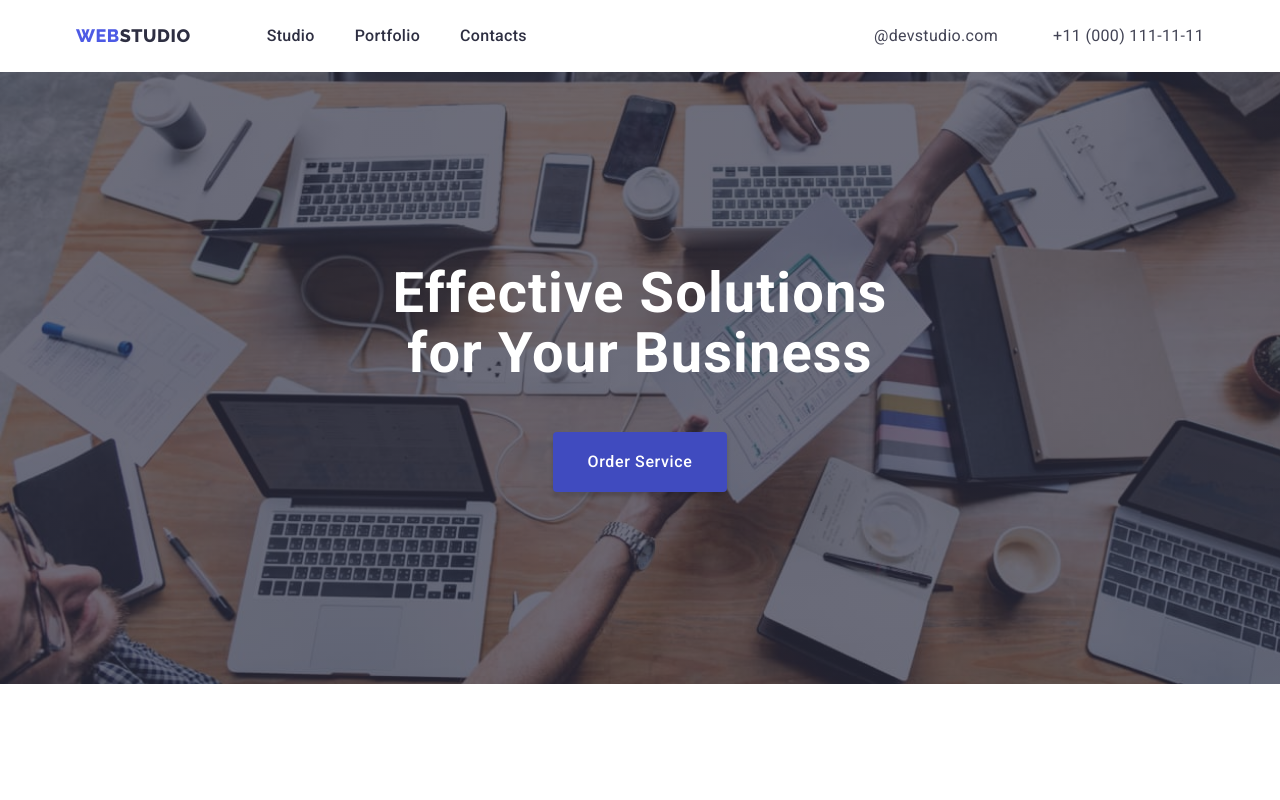
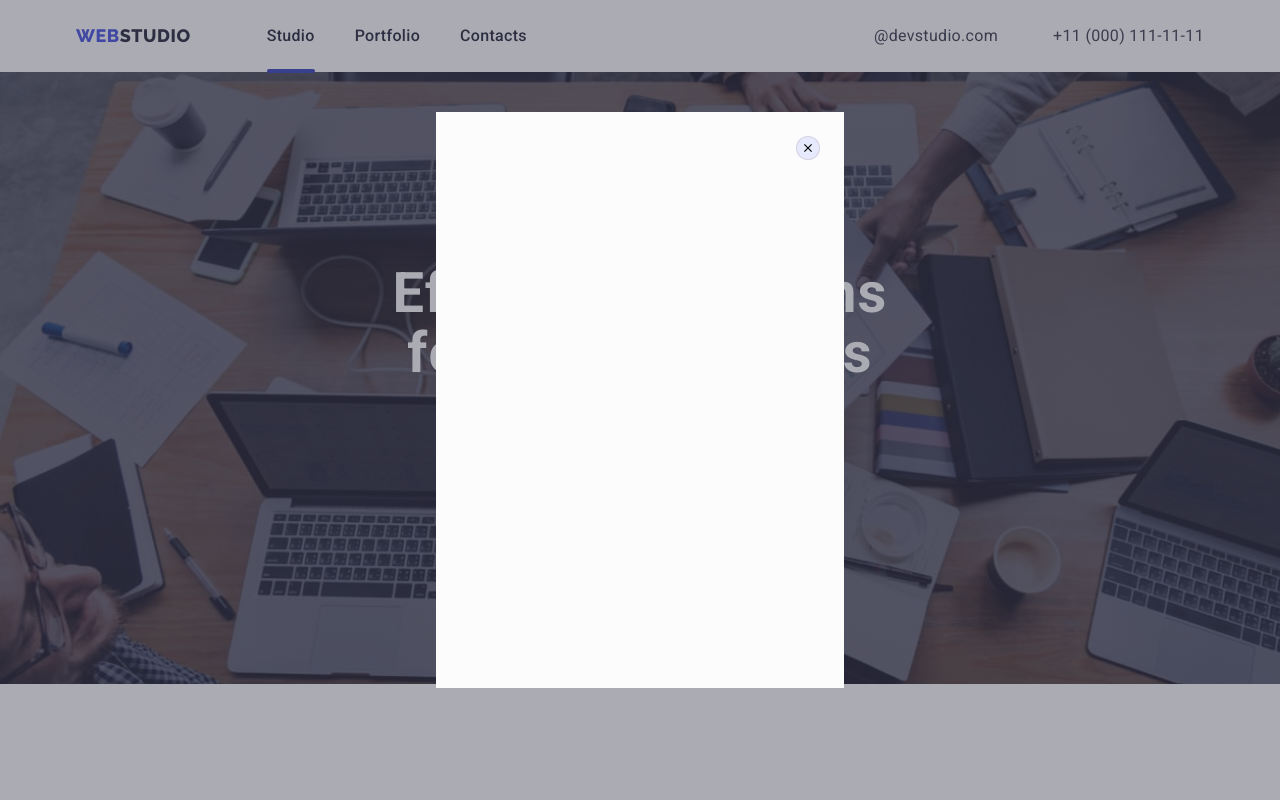
Before and after one commit to Viktoriya-May/goit-markup-hw-05, a plain HTML site: page index.html in a window 1280 px wide. Both pictures are taken after a click on the button "Order Service". Shown: the top 800 px of the page. Drawn offline with nearby package versions, Linux system fonts and the light colour scheme.

Commit message:
add modal-window

```diff
--- a/css/styles.css
+++ b/css/styles.css
@@ -38,7 +38,21 @@ body{
     padding-top: 120px;
     padding-bottom: 120px;
 }
+.current{
+    position: relative;
+    color: var(--active-buttons-background);
+}
 
+.current::after{
+    content:"";
+    position: absolute;
+    width: 100%;
+    height: 4px;
+    border-radius: 2px;
+    background-color: var(--active-buttons-background);
+    left:0;
+    bottom: -28px;
+}
 /* -------------------------------------HEADER---------------------------------------------- */
 .logo{
     display: flex;
@@ -78,7 +92,7 @@ body{
     font-size: 16px;
     line-height: 1.5;
     letter-spacing: 0.02em;
-    transition: color 250ms cubic-bezier(0.4, 0, 0.2, 1);
+    transition: color var(--transitionn-dur-and-func);
     }
     .link-activ:is(:hover,:focus){
         color:var(--active-buttons-background);
@@ -113,7 +127,6 @@ margin-right: 40px;
 .contakt-nav{
     display: flex;
     align-items: center;
-
 }
 .item:not(:last-child){
     margin-right: 40px;
@@ -165,7 +178,7 @@ margin-right: 40px;
     padding: 16px 32px;
     display: block;
     margin:auto;
-    transition: background-color 250ms cubic-bezier(0.4, 0, 0.2, 1);
+    transition: background-color var(--transitionn-dur-and-func);
 }
 .button-main:hover,
 .button-main:focus {
@@ -276,8 +289,7 @@ border-radius: 0px 0px 4px 4px;
     border-radius: 50%;
     align-items: center;
     justify-content: center;
-    transition: background-color 250ms cubic-bezier(0.4, 0, 0.2, 1);
-
+    transition: background-color var(--transitionn-dur-and-func);
 }
 .social-list-link:is(:hover,:focus){
     background-color: var(--active-buttons-background);
@@ -317,7 +329,7 @@ border-radius: 0px 0px 4px 4px;
     border-radius: 4px;
     width: 100%;
     height: 100%;
-    transition: color 250ms cubic-bezier(0.4, 0, 0.2, 1);
+    transition: border-color var(--transitionn-dur-and-func), color var(--transitionn-dur-and-func);
 }
 .customers-icon {
     fill: currentColor;
@@ -377,13 +389,13 @@ color: #FFFFFF;
     align-items: center;
     justify-content: center;
     color: #ffffff;
-    transition: background-color 250ms cubic-bezier(0.4, 0, 0.2, 1);
+    transition: backgraund-color var(--transitionn-dur-and-func);
 }
 .footer-icon {
     fill:currentColor;
 }
 .footer-social-link:is(:hover,:focus){
-    background: #31D0AA;
+    background-color: #31D0AA;
 }
 /* ---------------------------------------PORTFOLIO------------------------------------------------ */
 .header-portfolio{
@@ -418,7 +430,7 @@ margin: auto;
     line-height: 1.5;
     letter-spacing: 0.04em;
     padding: 12px 24px;
-    transition: background-color 250ms cubic-bezier(0.4, 0, 0.2, 1);
+    transition: background-color var(--transitionn-dur-and-func), color var(--transitionn-dur-and-func),box-shadow var(--transitionn-dur-and-func);
 }
 .buttons-portfolio:hover,
 .buttons-portfolio:focus {
@@ -437,7 +449,7 @@ flex-basis:calc((100% - 48px)/3);
 background: #ffffff;
 border-bottom: 0.5px solid #F4F4FD;
 box-shadow: 0px 1px 6px rgba(46, 47, 66, 0.08);
-transition: box-shadow 250ms cubic-bezier(0.4, 0, 0.2, 1);
+transition: box-shadow var(--transitionn-dur-and-func);
 }
 .employees-list:is(:hover,:focus){
 box-shadow: 0px 1px 6px rgba(46, 47, 66, 0.08),
@@ -472,7 +484,7 @@ padding-left: 16px;
     height: 100%;
     overflow:auto;
     transform: translate(0, 100%);
-    transition: transform 250ms cubic-bezier(0.4, 0, 0.2, 1);
+    transition: transform var(--transitionn-dur-and-func);
 }
 
 .mention:hover .overlay,
@@ -487,8 +499,9 @@ padding-left: 16px;
     width: 100%;
     height: 100%;
     background-color: rgba(46, 47, 66, 0.4);
+    transition: opacity var(--transitionn-dur-and-func), visibility var(--transitionn-dur-and-func);
 }
-.backdrop.is-hiden{
+.backdrop.is-hidden{
     opacity: 0;
     visibility: hidden;
     pointer-events: none;
@@ -498,10 +511,15 @@ position: absolute;
 top: 50%;
 left: 50%;
 width: 408px;
-height: 576px;
+min-height: 576px;
 background: #FCFCFC;
+transform: translate(-50%,-50%) scaleY(1);
+padding: 20px;
 }
-
+.backdrop.backdrop.is-hidden .modal{
+    transform: translate(-50%,-50%) scaleY(0);
+    transition: var(--transitionn-dur-and-func);
+}
 .close-btn{
     position: absolute;
     display: flex;
--- a/index.html
+++ b/index.html
@@ -19,7 +19,7 @@
                 <a href="./index.html" class="logo logo-header"><span class="web top">Web</span><spam class="studio top">Studio</span></a>
                      <ul class="site-nav list" >
                         <li class="item" >
-                           <a href="./index.html" class="link link-activ">Studio</a>
+                           <a href="./index.html" class="link link-activ current">Studio</a>
                         </li>
                         <li class="item">
                             <a href="./portfolio.html" class="link link-activ">Portfolio</a>
@@ -392,7 +392,7 @@
     </div>
    </footer>
    <!-- ------------------------Модальне вікно------------------------ -->
-   <div class="backdrop is-hiden" data-modal>
+   <div class="backdrop is-hidden" data-modal>
     <div class="modal">
         <button class="close-btn" type="button" data-modal-close>
             <svg class="close-icon" width="8" height="8">
```
Also changed, not shown: portfolio.html (+1 -1 lines).
